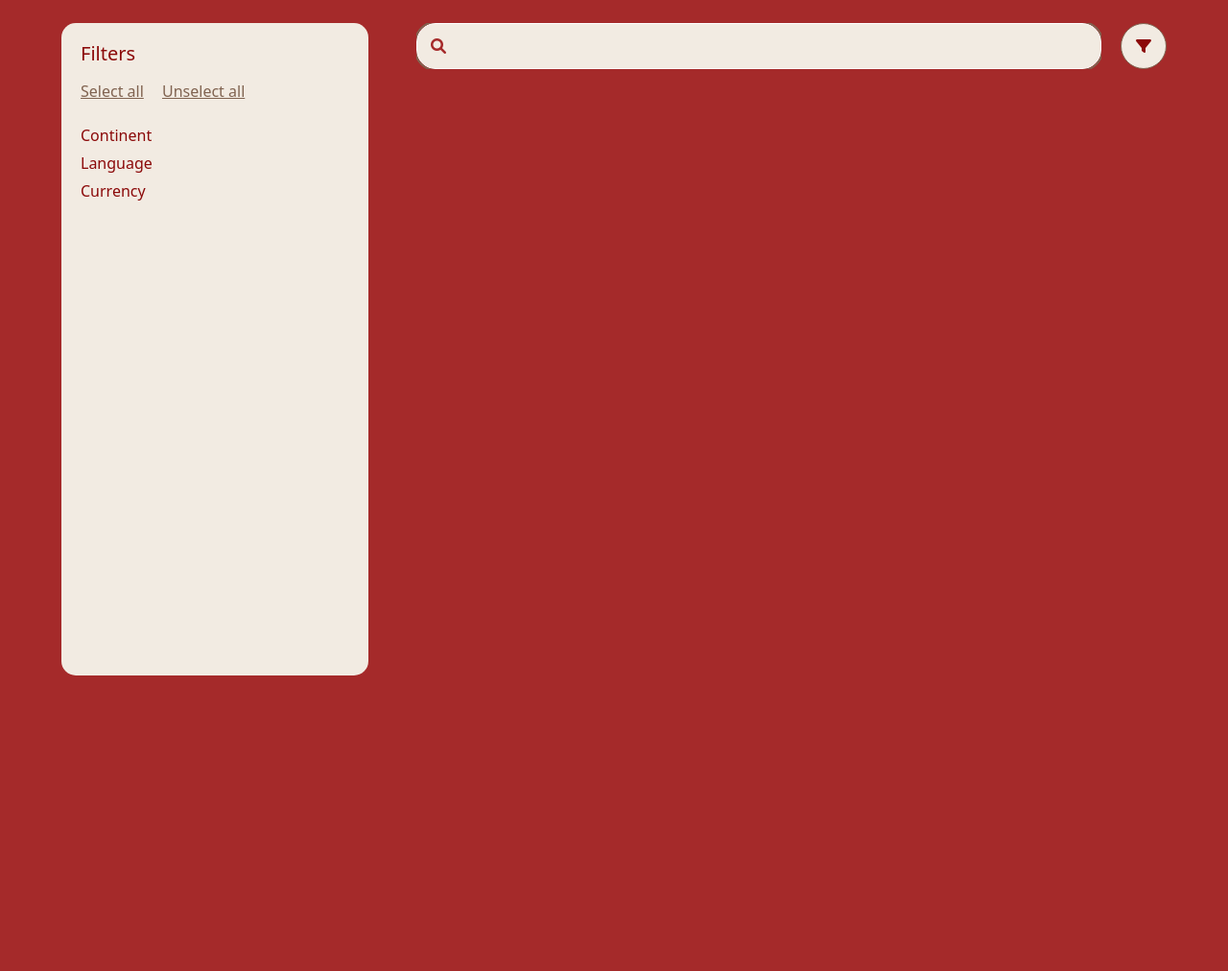
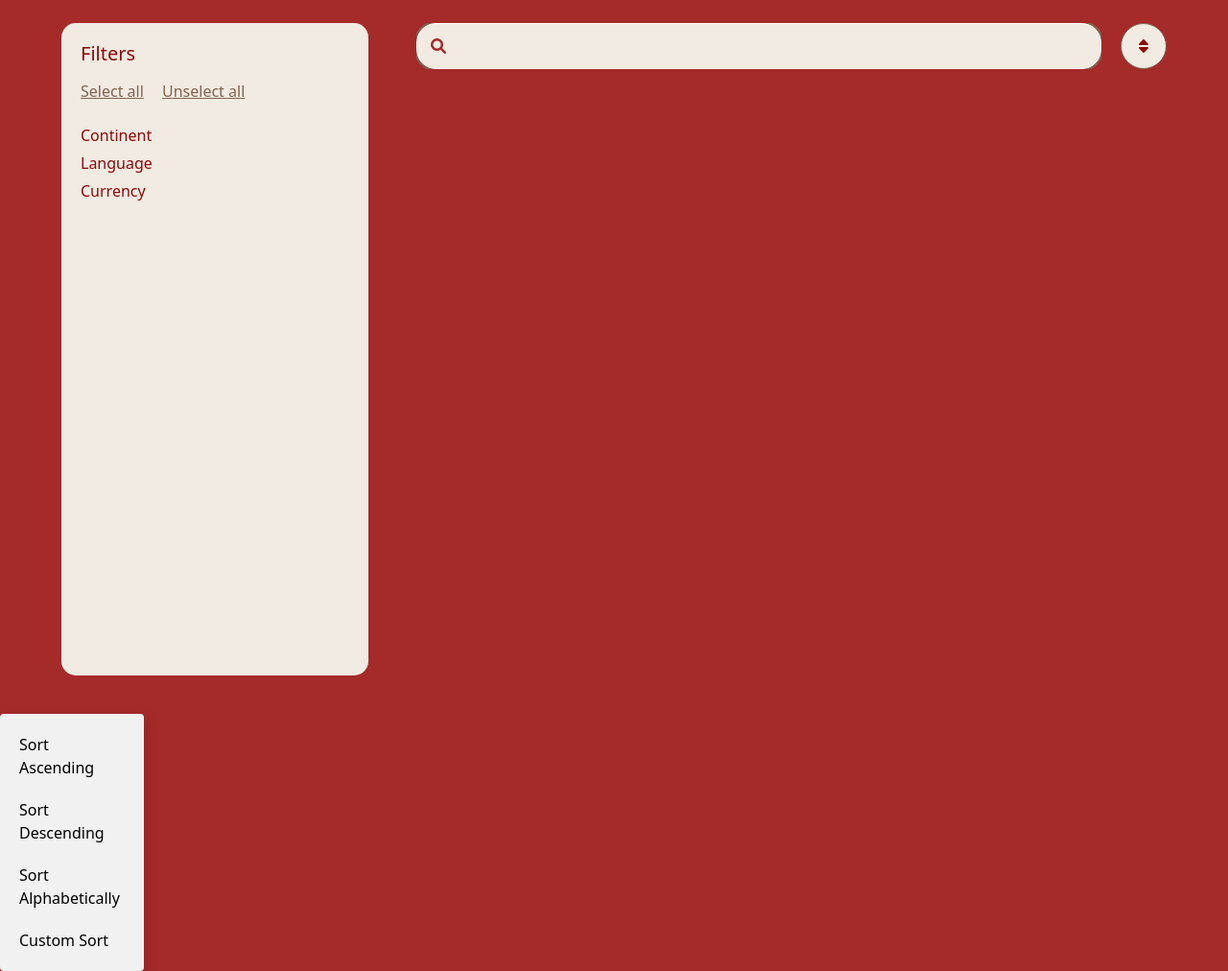
Before and after one commit to joaorillo/countries, a Django app: page / in a window 1280 px wide. Shown: the part 56-1068 px from the top of the page at 96% size. Before the commit the page ends 760 px from the top, so only its background shows below. Run offline with Django 5.2, Linux system fonts and the light colour scheme.

Commit message:
checkpoint

```diff
--- a/countries/static/countries/countries.js
+++ b/countries/static/countries/countries.js
@@ -22,10 +22,12 @@ document.addEventListener('DOMContentLoaded', async () => {
         if (a.name.common > b.name.common) return 1;
         return 0; // If names are equal
     });
+
     // Initialize empty arrays to collect filters
     let allContinents = [];
     let allLanguages = [];
     let allCurrencies = [];
+
     // Append results (countries) to HTML
     const container = document.getElementById('all-countries-container');
     data.forEach(countryData => {
@@ -90,6 +92,7 @@ document.addEventListener('DOMContentLoaded', async () => {
             flagUrl: countryData.flags.png ?? '-'
         };
     });
+
     // Reorder lists and initializes selected filters' lists
     allContinents.sort();
     selectedContinents = allContinents;
@@ -177,6 +180,7 @@ document.addEventListener('DOMContentLoaded', async () => {
     filterCurrencyDiv.appendChild(currencyFragment);
     const filtersBox = document.getElementById('filters-box-options-div');
         const inputElements = filtersBox.querySelectorAll('input');
+
     // Add functionality to 'Select all' and 'Unselect all' filters
     selectAllFilters = document.getElementById('select-all-filters');
     selectAllFilters.addEventListener('click', () => {
@@ -194,6 +198,26 @@ document.addEventListener('DOMContentLoaded', async () => {
             }
         });
     })
+
+    // Add sorting functionality
+    const sortBtn = document.getElementById('sort-btn');
+    const sortOptionsBox = document.getElementById('sort-options-box');
+    sortBtn.addEventListener('click', () => {
+        sortOptionsBox.style.display = sortOptionsBox.style.display === 'block' ? 'none' : 'block';
+    });
+    sortOptionsBox.querySelectorAll('button').forEach(option => {
+        option.addEventListener('click', () => {
+            const order = option.getAttribute('data-order');
+            console.log(`Selected order: ${order}`);
+            // Implement sorting logic based on the selected option here
+            sortOptionsBox.style.display = 'none';
+        });
+    });
+    document.addEventListener('click', (event) => {
+        if (!sortBtn.contains(event.target) && !sortOptionsBox.contains(event.target)) {
+            sortOptionsBox.style.display = 'none';
+        }
+    });
 
     // Add search bar functionality
     let typingTimer;
--- a/countries/static/countries/styles.css
+++ b/countries/static/countries/styles.css
@@ -134,7 +134,7 @@ body {
                 margin-left: 0;
             }
 
-            #title-container {
+            #top-container {
                 margin-top: 0;
                 margin-bottom: 30px;
                 display: flex;
--- a/countries/templates/countries/index.html
+++ b/countries/templates/countries/index.html
@@ -53,8 +53,8 @@
             </div>
             <!-- Main Column (Search Bar + Country Cards) -->
             <div id="countries-column">
-                <!-- Page's title -->
-                <div id="title-container">
+                <!-- Page's top elements -->
+                <div id="top-container">
                     <div id ="filters-btn-div" class="d-lg-none">
                         <button id="filters-btn">
                             <i class="fas fa-filter"></i>
@@ -65,10 +65,16 @@
                         <input id="search-bar-input" type="text">
                         <i id="close-search-btn" class="fas fa-times d-none"></i>
                     </div>
-                    <div id ="sort-div">
+                    <div id ="sort-btn-div">
                         <button id="sort-btn">
-                            <i class="fas fa-filter"></i>
+                            <i class="fas fa-sort"></i>
                         </button>
+                        <div id="sort-options-box">
+                            <button data-order="asc">Sort Ascending</button>
+                            <button data-order="desc">Sort Descending</button>
+                            <button data-order="alpha">Sort Alphabetically</button>
+                            <button data-order="custom">Custom Sort</button>
+                          </div>
                     </div>
                 </div>
                 <!-- 'No query' warning -->
```
Also changed, not shown: other parts of countries/static/countries/styles.css (+32 -3 lines).
